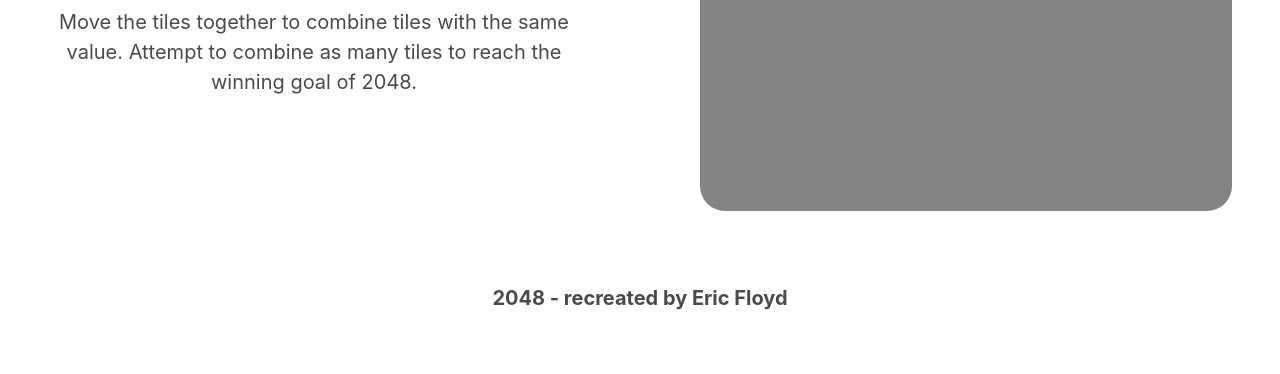
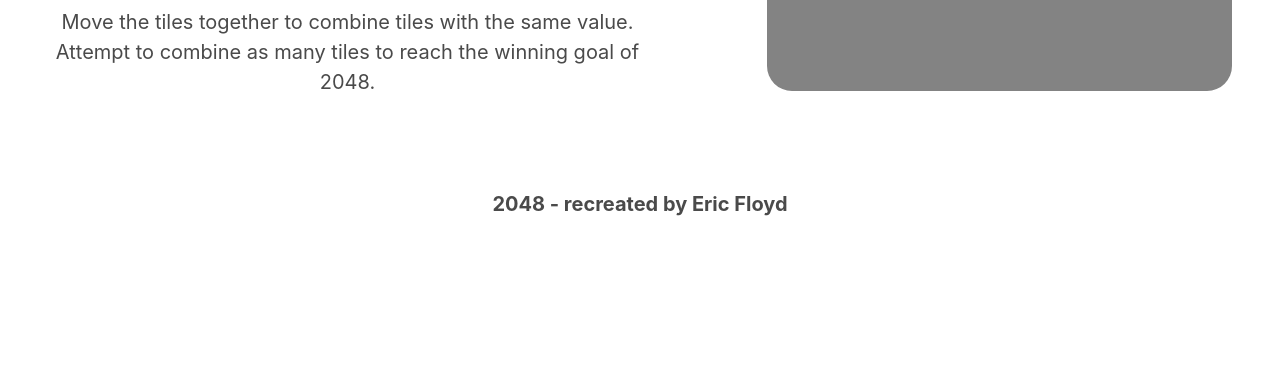
Before and after one commit to floyde97/2048, a plain HTML site: page index.html in a window 1280 px wide. Shown: the part 426-800 px from the top of the page. Drawn offline with nearby package versions, Linux system fonts and the light colour scheme; a script that the page names is missing.

Commit message:
Updating UI

```diff
--- a/custom_style.css
+++ b/custom_style.css
@@ -2,11 +2,12 @@
     border-radius: 25px;
     display: grid;
     justify-content: center;
-    grid-template-columns: 24.5% 24.5% 24.5% 24.5%;
-    grid-template-rows: 100px 100px 100px 100px;
+    column-width: 430px;
+    grid-template-columns: 100px 100px 100px 100px;
+    grid-template-rows: 75px 75px 75px 75px;
     grid-gap: 5px;
     background-color: rgb(131, 131, 131);
-    padding: 35px;
+    padding: 25px;
 }
 
 div.tile {
--- a/index.html
+++ b/index.html
@@ -41,7 +41,7 @@
                 </div>
             </section>
         </div>
-        <div class='column'>
+        <div class='column is-narrow'>
             <section class='section'>
                 <div id='area' class='container'>
                     <div class='grid-container'>
```
Also changed, not shown: example.jpg.
